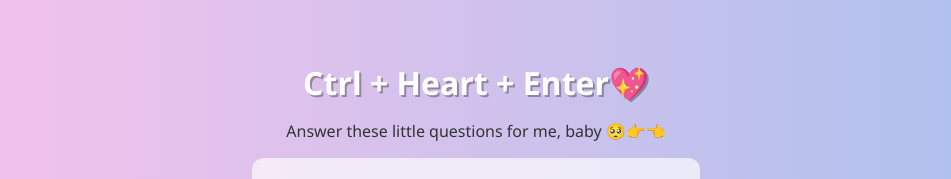
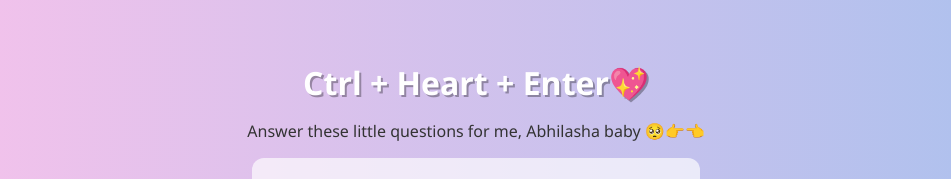
Before and after one commit to prince10raj/Ctrl-Heart-Enter, a plain HTML site: page index.html in a window 1280 px wide. Shown: the top 179 px of the page, without its empty margins (164-1115 px from the left). Drawn offline with Linux system fonts and the light colour scheme.

Commit message:
Update index.html

```diff
--- a/index.html
+++ b/index.html
@@ -3,7 +3,7 @@
 <head>
   <meta charset="UTF-8">
   <meta name="viewport" content="width=device-width, initial-scale=1.0">
-  <title>For You, My Love ❤️</title>
+  <title>Gift ke baare me batayee baby❤️</title>
   <style>
     body {
       font-family: 'Segoe UI', sans-serif;
@@ -49,7 +49,7 @@
 </head>
 <body>
   <h1>Ctrl + Heart + Enter💖</h1>
-  <p>Answer these little questions for me, baby 🥺👉👈</p>
+  <p>Answer these little questions for me, Abhilasha baby 🥺👉👈</p>
 
   <div class="form-container">
     <form action="mailto:YOUR_EMAIL_HERE" method="post" enctype="text/plain">
```
